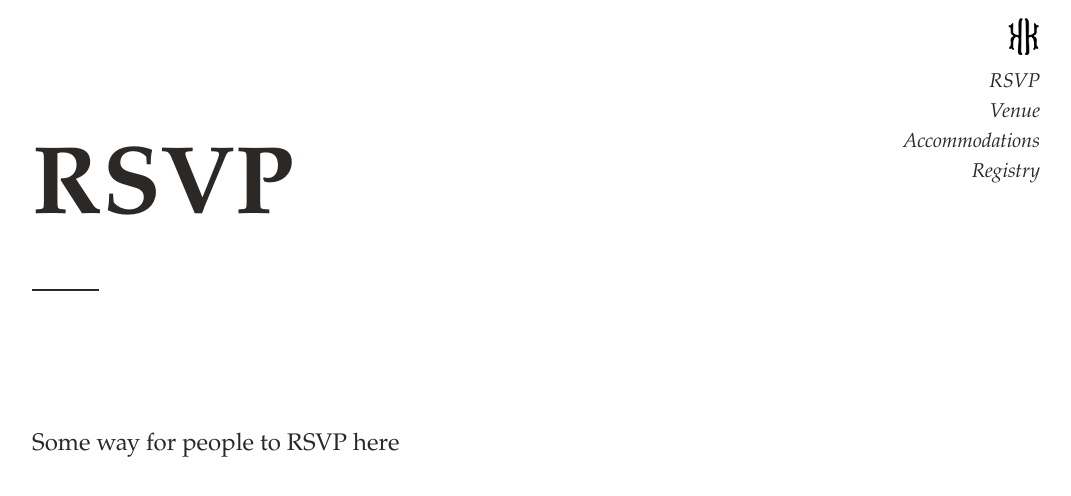
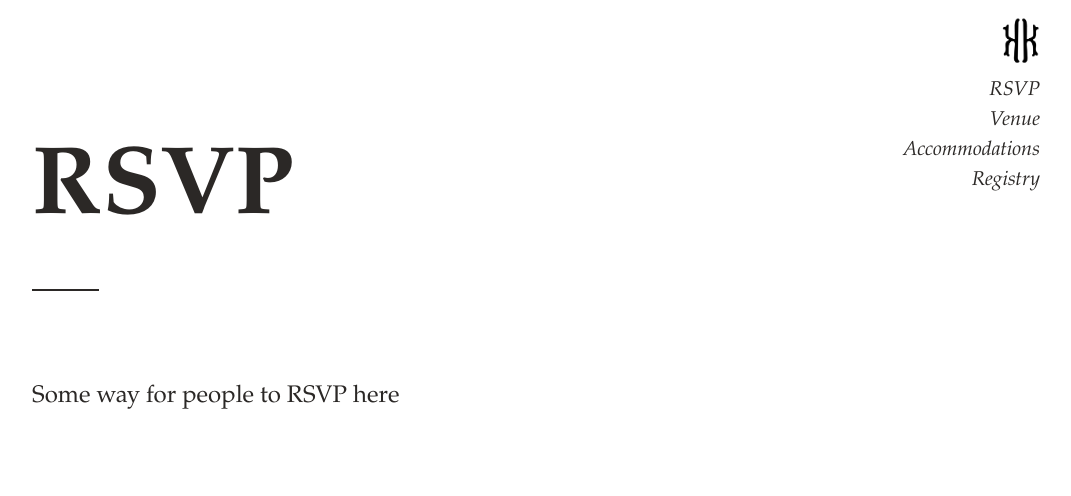
Before and after one commit to KrisPlunkett/krisandkatie, a Jekyll site: the page built from rsvp.md, in a window 1280 px wide. Shown: the top 496 px of the page, without its empty margins (208-1279 px from the left). Built offline with Jekyll 4.4.1, drawn with Linux system fonts in a browser that asks for light colours.

Commit message:
Finallllly get the navigation looking good on mobile and desktop

```diff
--- a/_includes/header.html
+++ b/_includes/header.html
@@ -1,4 +1,4 @@
-<header class="clearfix">
+<header class="px-2 clearfix">
   <!-- <div class="left-lg absolute-lg left-0 top-0 sm-width-full mt-2">
     <a class="no-underline-hover px-1" href="{{ site.baseurl }}/">
       <span class="inline-block h4 hide-sm ml-2">&#x261c;</span>
@@ -7,11 +7,11 @@
        home
     </a>
   </div> -->
-  <div class="right-lg absolute-lg right-0 top-0">
+  <div class="right-lg absolute-lg right-0 top-0 mobile-menu">
     <ul class="mt-2 mr-2 mr-lg-3">
-      <li class="inline-block block-lg text-right ml-1 ml-lg-0">
+      <li id="logo-item" class="inline-block block-lg text-right ml-1 ml-lg-0">
         <a class="italic h4 bold no-underline" href="{{ site.baseurl }}/">
-          <img class="col-1" alt="Home" src="{{ "/assets/kk.png" | prepend: full_base_url }}">
+          <img class="logo-size" alt="Home" src="{{ "/assets/kk.png" | prepend: full_base_url }}">
         </a>
       </li>
       {% assign sorted_pages = site.pages | sort:"order" %}
--- a/_includes/page_heading.html
+++ b/_includes/page_heading.html
@@ -1,6 +1,6 @@
-<div class="mt-4 mb-2 clearfix header-text">
-  <h1 class="h0 inline-block py-2 mt-4 header-title">{{ page.title }}</h1>
-  <div class="clearfix mb-4 py-1">
+<div class="mt-4 mb-2 clearfix header-text mt-reset">
+  <h1 class="h0 inline-block py-2 mt-4 header-title mt-2-im">{{ page.title }}</h1>
+  <div class="clearfix mb-4 py-1 mb-reset">
     <div class="col-1 sm-width-full border-top-thick">
   </div>
 </div>
--- a/_layouts/home.html
+++ b/_layouts/home.html
@@ -8,8 +8,8 @@
 {% include header.html %}
 
 <div class="clearfix">
-    <div class="container mx-auto px-2 mt-4 mb-2 clearfix header-text">
-        <h1 class="h0 inline-block py-2 mt-4 header-title">{{ site.title }}</h1>
+    <div class="container mx-auto px-2 mt-4 mb-2 clearfix header-text mt-reset">
+        <h1 class="h0 inline-block py-2 mt-4 header-title mt-3-im">{{ site.title }}</h1>
         <div class="clearfix mb-4 py-1">
             <p class="h4 lh-condensed font-smoothing">{{ site.description }}</p>
             <div class="col-1 sm-width-full border-top-thick">
--- a/_layouts/page.html
+++ b/_layouts/page.html
@@ -5,7 +5,7 @@ layout: default
 
   {% include page_heading.html %}
 
-  <div class="prose mb-4 py-4">
+  <div class="prose mb-4 py-2">
     {{ content }}
   </div>
 </article>
--- a/_sass/_utilities.scss
+++ b/_sass/_utilities.scss
@@ -206,3 +206,30 @@
   .mb-lg-4 { margin-bottom: $spacer-4; }
   .ml-lg-4 { margin-left: $spacer-4; }
 }
+
+// Logo sizing
+.logo-size {
+  width: 10%;
+}
+
+// Mobile tweaks
+@media (max-width: $breakpoint-lg) {
+  .mobile-menu {
+    text-align: center !important;
+    #logo-item {
+      text-align: center !important;
+    }
+  }
+  .mt-reset {
+    margin-top: 0 !important;
+  }
+  .mb-reset {
+    margin-bottom: 0 !important;
+  }
+  .mt-2-im {
+    margin-top: $spacer-2 !important;
+  }
+  .mt-3-im {
+    margin-top: $spacer-3 !important;
+  }
+}
```
